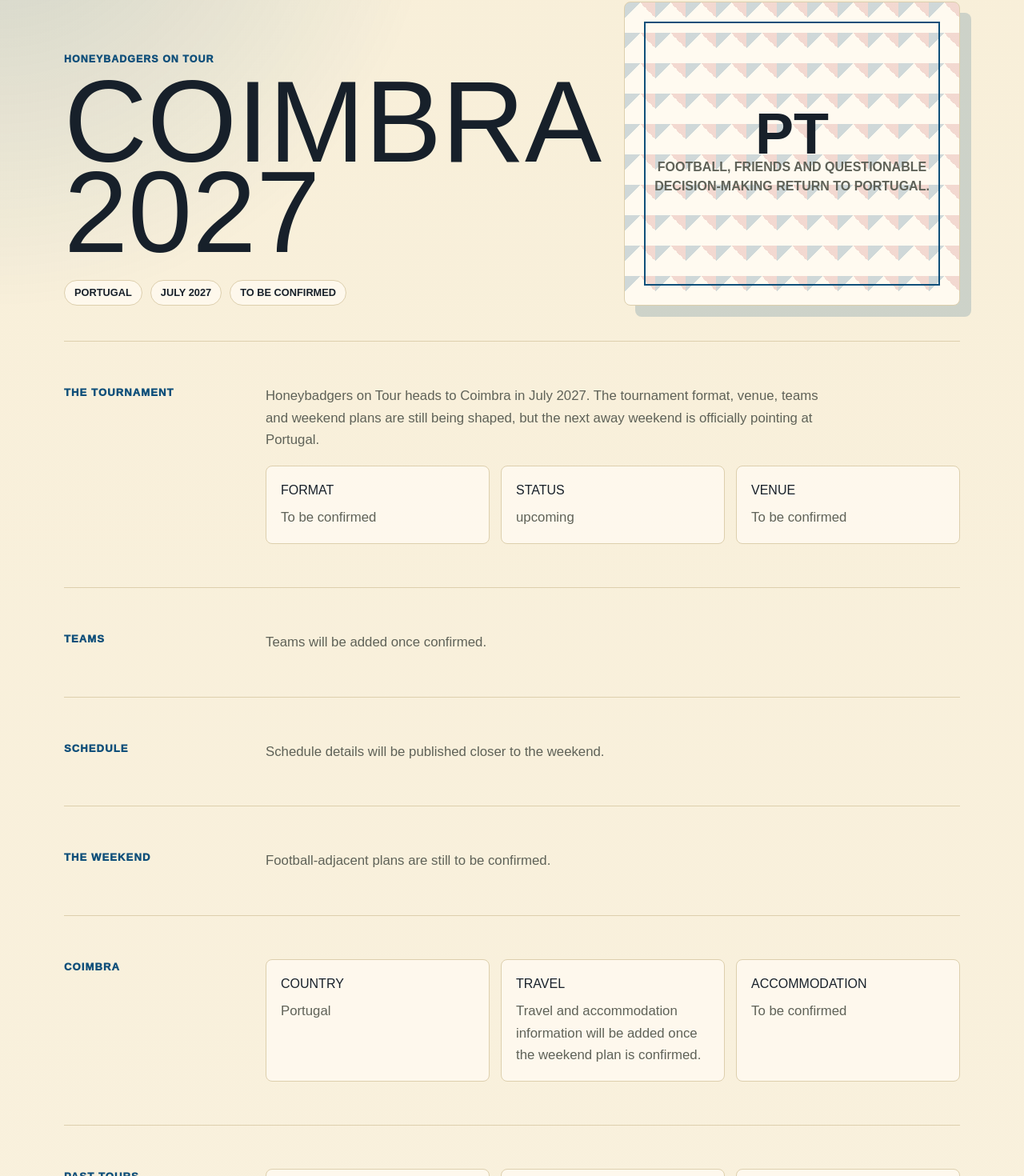
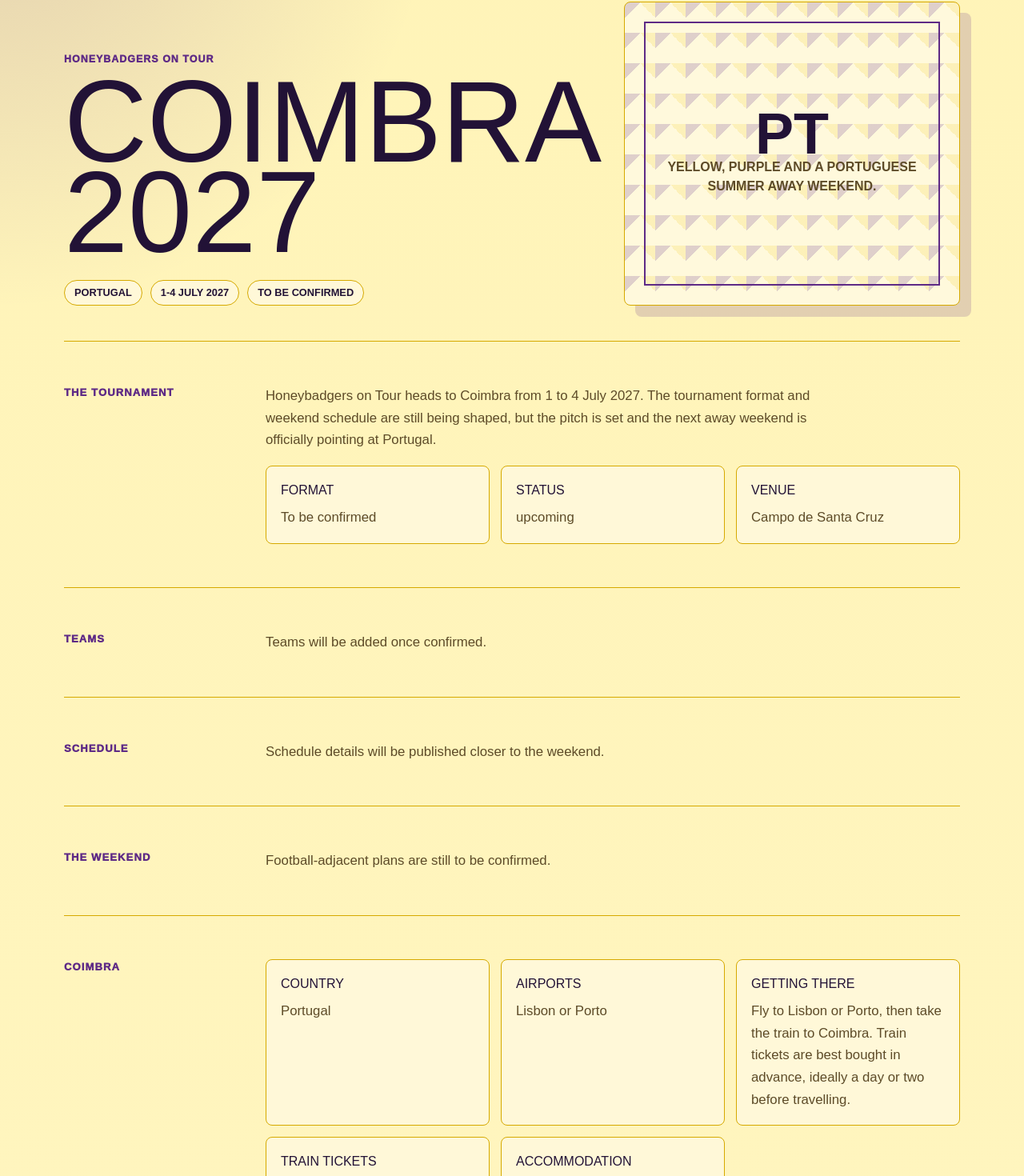
Before and after one commit to rpbaltazar/honeybadgers-on-tour, a Next.js app: page / in a window 1280 px wide. Shown: the part 231-1701 px from the top of the page at 80% size. Built offline with nearby package versions, Linux system fonts and the light colour scheme.

Commit message:
Update Coimbra 2027 edition details

```diff
--- a/components/EditionPage.tsx
+++ b/components/EditionPage.tsx
@@ -84,7 +84,9 @@ export function EditionPage({ edition, isHomepage = false }: EditionPageProps) {
         <Section title={edition.city}>
           <div className="info-grid">
             <InfoCard title="Country" value={edition.country} />
-            <InfoCard title="Travel" value={edition.travel?.notes ?? "Travel notes coming soon"} />
+            <InfoCard title="Airports" value={edition.travel?.airports?.join(" or ") ?? "Travel notes coming soon"} />
+            <InfoCard title="Getting there" value={edition.travel?.transport ?? edition.travel?.notes ?? "Travel notes coming soon"} />
+            <InfoCard title="Train tickets" value={edition.travel?.notes ?? "To be confirmed"} href={edition.travel?.bookingUrl} />
             <InfoCard title="Accommodation" value={edition.travel?.accommodation ?? "To be confirmed"} />
           </div>
         </Section>
--- a/data/editions.ts
+++ b/data/editions.ts
@@ -8,23 +8,34 @@ export const editions: Edition[] = [
     city: "Coimbra",
     country: "Portugal",
     countryCode: "PT",
-    displayDate: "July 2027",
+    startDate: "2027-07-01",
+    endDate: "2027-07-04",
+    displayDate: "1-4 July 2027",
     format: "To be confirmed",
     status: "upcoming",
-    tagline: "Football, friends and questionable decision-making return to Portugal.",
+    tagline: "Yellow, purple and a Portuguese summer away weekend.",
     introduction:
-      "Honeybadgers on Tour heads to Coimbra in July 2027. The tournament format, venue, teams and weekend plans are still being shaped, but the next away weekend is officially pointing at Portugal.",
+      "Honeybadgers on Tour heads to Coimbra from 1 to 4 July 2027. The tournament format and weekend schedule are still being shaped, but the pitch is set and the next away weekend is officially pointing at Portugal.",
+    venue: {
+      name: "Campo de Santa Cruz",
+      mapUrl: "https://maps.app.goo.gl/AjMK3SU9q4cYAy7a9",
+      description: "The 2027 football will be played at Campo de Santa Cruz in Coimbra.",
+    },
     travel: {
-      notes: "Travel and accommodation information will be added once the weekend plan is confirmed.",
+      airports: ["Lisbon", "Porto"],
+      transport:
+        "Fly to Lisbon or Porto, then take the train to Coimbra. Train tickets are best bought in advance, ideally a day or two before travelling.",
+      notes: "Portuguese rail tickets and timetables are available from CP.",
+      bookingUrl: "https://cp.pt/pt",
     },
     theme: {
-      background: "#f8efd9",
-      surface: "#fffaf0",
-      text: "#17202a",
-      mutedText: "#5f6258",
-      accent: "#0f4f7a",
-      secondaryAccent: "#b3292f",
-      border: "#ddcfad",
+      background: "#fff4b8",
+      surface: "#fff9dc",
+      text: "#221236",
+      mutedText: "#5d4b28",
+      accent: "#5e2a86",
+      secondaryAccent: "#f0c400",
+      border: "#d6a900",
     },
   },
   {
--- a/types/edition.ts
+++ b/types/edition.ts
@@ -87,6 +87,7 @@ export interface Edition {
     transport?: string;
     accommodation?: string;
     notes?: string;
+    bookingUrl?: string;
   };
   winner?: string;
   gallery?: GalleryImage[];
```
